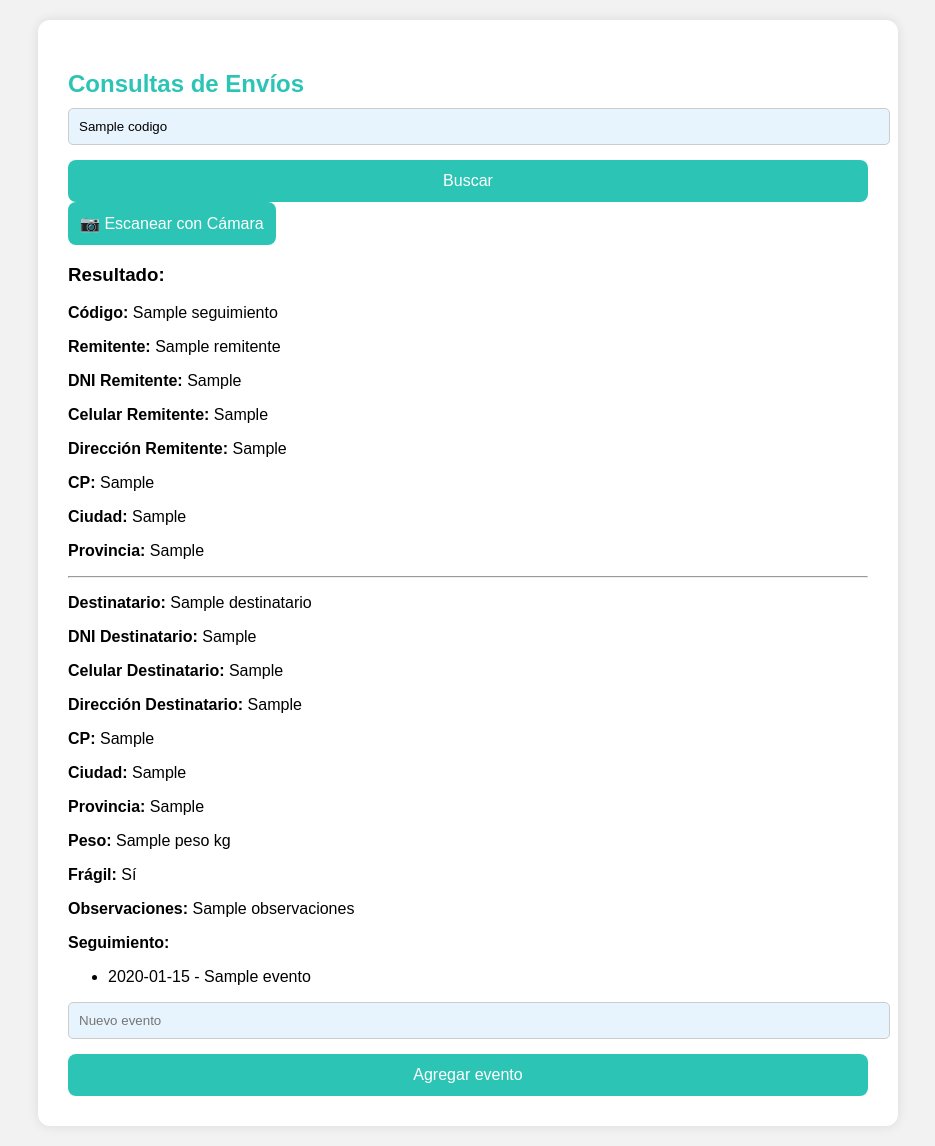
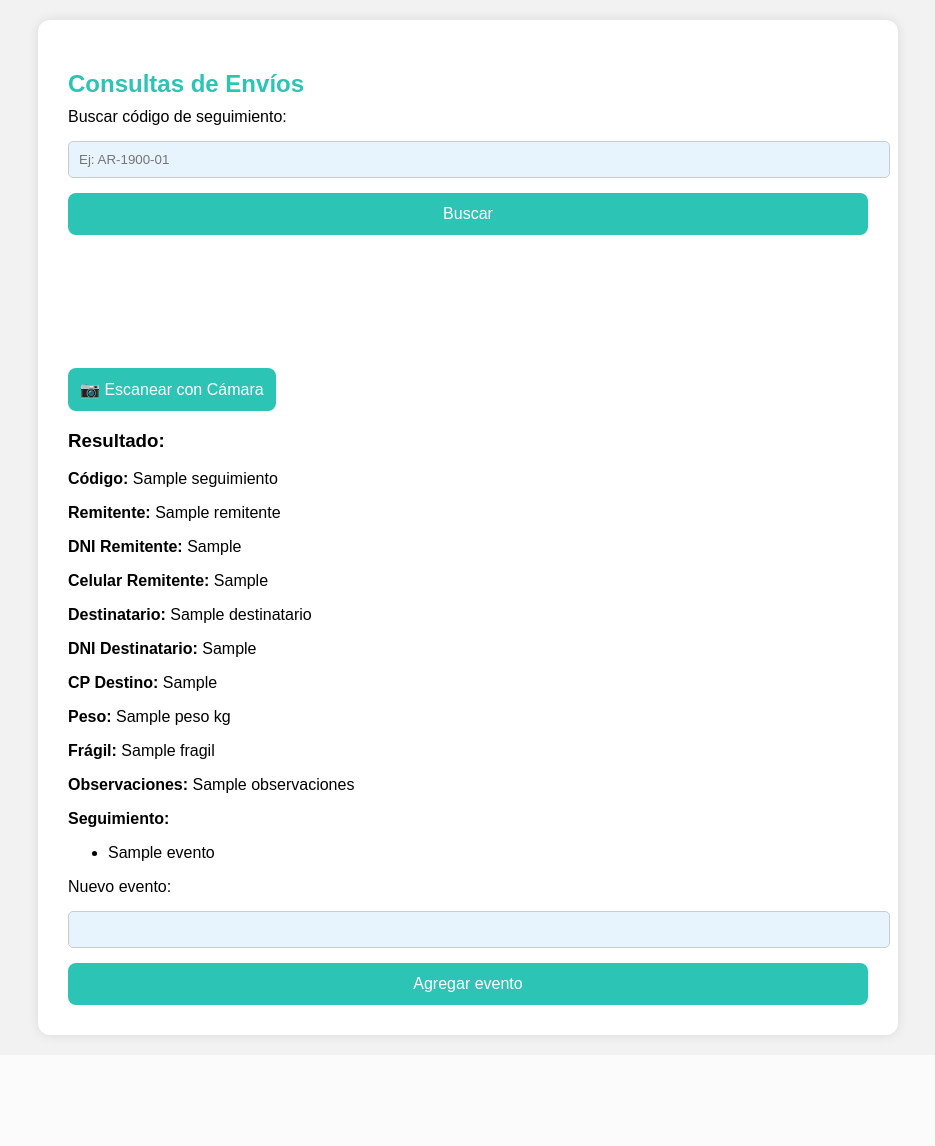
Before and after one commit to lluqlu/mi-etiquetas-deploy, a Flask app: template templates/consultas.html in a window 1280 px wide. Shown: the whole page, without its empty margins (172-1107 px from the left). After the commit the page ends 1041 px from the top, so only its background shows below. Run offline with Flask 2, Linux system fonts and the light colour scheme; the template is opened without the code that fills it: most values are stand-ins (such as "Sample title", 1, 10 or a date in 2020); some libraries are stand-ins or nearby versions.

Commit message:
solucionando fallas

```diff
--- a/templates/consultas.html
+++ b/templates/consultas.html
@@ -8,47 +8,42 @@
 <body>
 <div class="container">
     <h2>Consultas de Envíos</h2>
-        <form method="post">
-            <input type="text" name="codigo" placeholder="Buscar código de seguimiento" value="{{ codigo or '' }}" required>
+
+    <form method="post" action="/consultas">
+        <label for="codigo">Buscar código de seguimiento:</label>
+        <input type="text" name="codigo" id="codigo" placeholder="Ej: AR-1900-01" required>
         <button type="submit">Buscar</button>
     </form>
 
-        <button onclick="startScanner()" class="camera-btn">📷 Escanear con Cámara</button>
-        <div id="reader" style="margin-top: 10px;"></div>
+    <button onclick="iniciarEscaneo()">📷 Escanear con Cámara</button>
+    <video id="preview" style="width: 100%; max-width: 300px; margin-top: 10px;"></video>
 
     {% if resultado %}
     <div class="resultado">
         <h3>Resultado:</h3>
-                <p><strong>Código:</strong> {{ resultado['seguimiento'] }}</p>
+        <p><strong>Código:</strong> {{ resultado['Seguimiento'] }}</p>
         <p><strong>Remitente:</strong> {{ resultado['remitente'] }}</p>
         <p><strong>DNI Remitente:</strong> {{ resultado['dni_rem'] }}</p>
         <p><strong>Celular Remitente:</strong> {{ resultado['cel_rem'] }}</p>
-                <p><strong>Dirección Remitente:</strong> {{ resultado['direccion_rem'] }}</p>
-                <p><strong>CP:</strong> {{ resultado['cp_rem'] }}</p>
-                <p><strong>Ciudad:</strong> {{ resultado['ciudad_rem'] }}</p>
-                <p><strong>Provincia:</strong> {{ resultado['prov_rem'] }}</p>
-                <hr>
         <p><strong>Destinatario:</strong> {{ resultado['destinatario'] }}</p>
         <p><strong>DNI Destinatario:</strong> {{ resultado['dni_dest'] }}</p>
-                <p><strong>Celular Destinatario:</strong> {{ resultado['celular_dest'] }}</p>
-                <p><strong>Dirección Destinatario:</strong> {{ resultado['direccion_dest'] }}</p>
-                <p><strong>CP:</strong> {{ resultado['cp_dest'] }}</p>
-                <p><strong>Ciudad:</strong> {{ resultado['ciudad_dest'] }}</p>
-                <p><strong>Provincia:</strong> {{ resultado['prov_dest'] }}</p>
+        <p><strong>CP Destino:</strong> {{ resultado['cp_dest'] }}</p>
         <p><strong>Peso:</strong> {{ resultado['peso'] }} kg</p>
-                <p><strong>Frágil:</strong> {{ 'Sí' if resultado['fragil'] else 'No' }}</p>
+        <p><strong>Frágil:</strong> {{ resultado['fragil'] }}</p>
         <p><strong>Observaciones:</strong> {{ resultado['observaciones'] }}</p>
 
         <div class="seguimiento-box">
-                    <p><strong class="seguimiento-titulo">Seguimiento:</strong></p>
+            <p><strong>Seguimiento:</strong></p>
             <ul>
                 {% for evento in eventos %}
-                            <li>{{ evento['fechahora'] }} - {{ evento['evento'] }}</li>
+                    <li>{{ evento }}</li>
                 {% endfor %}
             </ul>
-                    <form method="post">
-                        <input type="hidden" name="codigo" value="{{ resultado['seguimiento'] }}">
-                        <input type="text" name="evento" placeholder="Nuevo evento" required>
+
+            <form action="/agregar_evento" method="post">
+                <input type="hidden" name="codigo" value="{{ codigo }}">
+                <label for="evento">Nuevo evento:</label>
+                <input type="text" name="evento" id="evento" required>
                 <button type="submit">Agregar evento</button>
             </form>
         </div>
@@ -56,25 +51,24 @@
     {% endif %}
 </div>
 
-    <script src="https://unpkg.com/html5-qrcode" type="text/javascript"></script>
+<script src="https://cdnjs.cloudflare.com/ajax/libs/instascan/1.0.0/instascan.min.js"></script>
 <script>
-        function startScanner() {
-            const html5QrCode = new Html5Qrcode("reader");
-            Html5Qrcode.getCameras().then(devices => {
-                if (devices && devices.length) {
-                    html5QrCode.start(
-                        { facingMode: "environment" },
-                        { fps: 10, qrbox: 250 },
-                        qrCodeMessage => {
-                            document.querySelector("input[name='codigo']").value = qrCodeMessage;
-                            html5QrCode.stop().then(() => {
-                                document.querySelector("form").submit();
+    function iniciarEscaneo() {
+        let scanner = new Instascan.Scanner({ video: document.getElementById('preview') });
+        scanner.addListener('scan', function (content) {
+            document.getElementById('codigo').value = content;
+            document.forms[0].submit();
         });
-                        },
-                        errorMessage => {}
-                    ).catch(err => console.error(err));
+        Instascan.Camera.getCameras().then(function (cameras) {
+            if (cameras.length > 0) {
+                scanner.start(cameras[0]);
+            } else {
+                alert('No se encontró cámara.');
             }
-            }).catch(err => console.error(err));
+        }).catch(function (e) {
+            console.error(e);
+            alert('Error al acceder a la cámara');
+        });
     }
 </script>
 </body>
```
Also changed, not shown: templates/historial.html (+17 -0 lines). Lines whose indentation alone changed are shown as unchanged.
